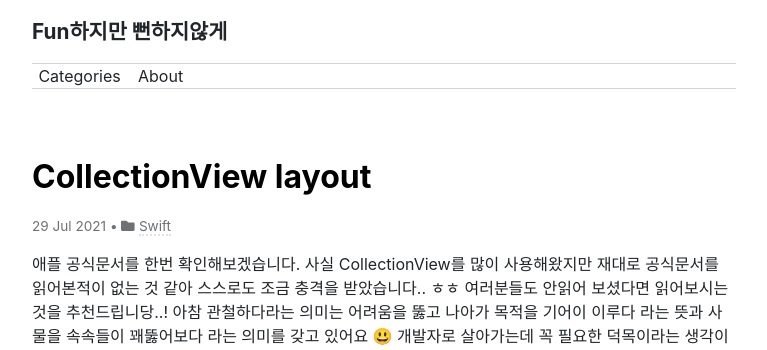
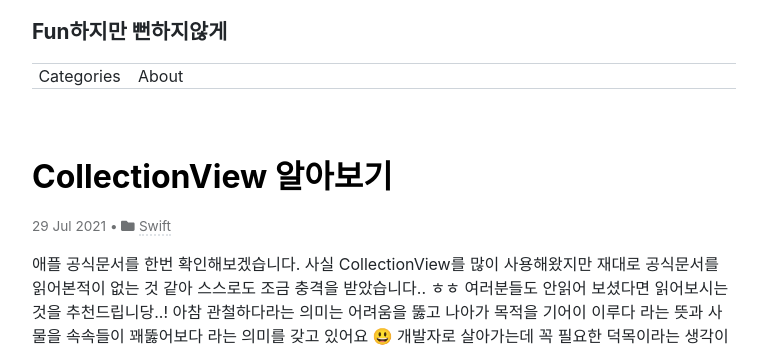
Before and after one commit to hoonv/oldBlog, a Jekyll site: the page built from _posts/2021-07-30-collectionView1.markdown, in a window 1280 px wide and 900 px high. Shown: the top 350 px of the window, without its empty margins (256-1023 px from the left). Built offline with Jekyll 4.4.1, drawn with Linux system fonts in a browser that asks for light colours; nearby versions of some CDN libraries; comment, search, counter and statistics services are not loaded.

Commit message:
rename posts

```diff
--- a/_posts/2021-07-30-collectionView1.markdown
+++ b/_posts/2021-07-30-collectionView1.markdown
@@ -1,6 +1,6 @@
 ---
 layout: post
-title:  "CollectionView layout"
+title:  "CollectionView 알아보기"
 date:   2021-07-30 08:45:14 +0900
 categories: Swift
 ---
```
